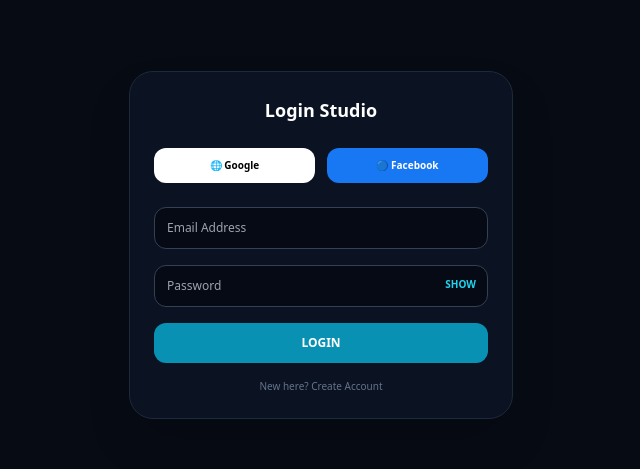
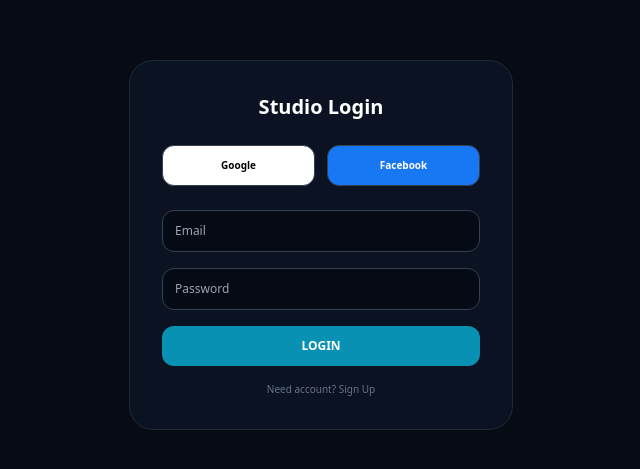
Before and after one commit to deepbhauak-wq/cineflow-ai, a Next.js app: page / in a window 1280 px wide. Shown: the part 155-624 px from the top of the page, without its empty margins (319-959 px from the left). Built offline with nearby package versions, Linux system fonts and the light colour scheme.

Commit message:
Update page.jsx

```diff
--- a/app/page.jsx
+++ b/app/page.jsx
@@ -4,86 +4,105 @@ import React, { useState } from "react";
 export default function CineFlowProStudio() {
   const [isLoggedIn, setIsLoggedIn] = useState(false);
   const [authMode, setAuthMode] = useState("login");
-  const [showPass, setShowPass] = useState(false);
+  const [prompt, setPrompt] = useState("यीशु तूफान के बीच नाव में...");
 
-  // Dashboard states
-  const [prompt, setPrompt] = useState("यीशु तूफान के बीच नाव में...");
+  // States for 6-point Structure
+  const [ratio, setRatio] = useState("16:9");
+  const [duration, setDuration] = useState("60 Min");
+  const [story, setStory] = useState("Auto");
+  const [video, setVideo] = useState("Veo");
   const [style, setStyle] = useState("Bible Art");
-  const [plan, setPlan] = useState("Pro");
+  const [loading, setLoading] = useState(false);
 
   // Auth Handler
   const handleAuth = (e) => { e.preventDefault(); setIsLoggedIn(true); };
 
+  // Generate Button Handler
+  const handleGenerate = () => {
+    setLoading(true);
+    setTimeout(() => {
+        alert("🚀 Cinema Video Package Generated Successfully!");
+        setLoading(false);
+    }, 2000);
+  };
+
   if (!isLoggedIn) {
     return (
       <div className="min-h-screen bg-[#070b14] flex items-center justify-center p-4">
-        <div className="w-full max-w-sm bg-[#0b1222] p-6 rounded-3xl border border-slate-800 shadow-2xl">
-          <h2 className="text-lg font-black text-white mb-6 text-center">{authMode === 'login' ? 'Login Studio' : 'Create Account'}</h2>
-
-          {/* Social Buttons */}
+        <div className="w-full max-w-sm bg-[#0b1222] p-8 rounded-3xl border border-slate-800 text-center">
+          <h2 className="text-xl font-black text-white mb-6">{authMode === 'login' ? 'Studio Login' : 'Create Account'}</h2>
           <div className="grid grid-cols-2 gap-3 mb-6">
-            <button className="text-[10px] font-bold p-2.5 bg-white text-black rounded-xl">🌐 Google</button>
-            <button className="text-[10px] font-bold p-2.5 bg-[#1877F2] text-white rounded-xl">🔵 Facebook</button>
+            <button onClick={() => alert("Google Auth Active")} className="text-[10px] font-bold p-3 bg-white text-black rounded-xl border border-slate-700">Google</button>
+            <button onClick={() => alert("FB Auth Active")} className="text-[10px] font-bold p-3 bg-[#1877F2] text-white rounded-xl border border-slate-700">Facebook</button>
           </div>
-
           <form onSubmit={handleAuth} className="space-y-4">
-            {authMode === 'signup' && <input type="text" placeholder="Full Name" className="w-full bg-[#060a14] border border-slate-700 p-3 rounded-xl text-xs" />}
-            <input type="email" placeholder="Email Address" className="w-full bg-[#060a14] border border-slate-700 p-3 rounded-xl text-xs" />
-
-            {/* Password Field with Show/Hide Toggle */}
-            <div className="relative">
-              <input type={showPass ? "text" : "password"} placeholder="Password" className="w-full bg-[#060a14] border border-slate-700 p-3 rounded-xl text-xs" />
-              <button type="button" onClick={() => setShowPass(!showPass)} className="absolute right-3 top-3 text-[10px] font-bold text-cyan-400">
-                {showPass ? "HIDE" : "SHOW"}
-              </button>
-            </div>
-
+            <input type="email" placeholder="Email" className="w-full bg-[#060a14] border border-slate-700 p-3 rounded-xl text-xs" />
+            <input type="password" placeholder="Password" className="w-full bg-[#060a14] border border-slate-700 p-3 rounded-xl text-xs" />
             <button className="w-full py-3 bg-cyan-600 rounded-xl font-black text-xs text-white uppercase">{authMode === 'login' ? 'Login' : 'Sign Up'}</button>
           </form>
-          <p className="mt-4 text-[10px] text-center text-slate-500 cursor-pointer" onClick={() => setAuthMode(authMode === 'login' ? 'signup' : 'login')}>
-            {authMode === 'login' ? "New here? Create Account" : "Already have account? Login"}
+          <p className="mt-4 text-[10px] text-slate-500 cursor-pointer" onClick={() => setAuthMode(authMode === 'login' ? 'signup' : 'login')}>
+            {authMode === 'login' ? "Need account? Sign Up" : "Have account? Login"}
           </p>
         </div>
       </div>
     );
   }
 
-  // Dashboard (6-Point Structure)
   return (
     <div className="min-h-screen bg-[#070b14] text-slate-100 font-sans pb-10">
-      <header className="px-5 py-4 border-b border-slate-800 bg-[#090f1d] flex justify-between items-center">
+      <header className="px-5 py-4 border-b border-slate-800 flex justify-between items-center sticky top-0 bg-[#090f1d]/80 backdrop-blur-md">
         <h1 className="text-xs font-black text-cyan-400 uppercase tracking-widest">CineFlow Pro Studio</h1>
-        <button onClick={() => setIsLoggedIn(false)} className="text-[9px] bg-red-950 text-red-300 px-3 py-1 rounded font-bold uppercase">Logout</button>
+        <button onClick={() => setIsLoggedIn(false)} className="text-[9px] bg-red-900/20 text-red-400 px-3 py-1 rounded font-bold uppercase border border-red-900">Logout</button>
       </header>
 
       <main className="max-w-xl mx-auto px-4 pt-6 space-y-6">
+        {/* 1. Master Story */}
         <div className="p-4 rounded-2xl bg-[#0b1222] border border-slate-800 space-y-2">
           <label className="text-[9px] font-black uppercase text-cyan-500">🎛️ 1. Master Story Input</label>
-          <textarea value={prompt} onChange={(e) => setPrompt(e.target.value)} rows={3} className="w-full bg-[#060a14] border border-slate-800 rounded-xl p-3 text-xs outline-none" />
+          <textarea value={prompt} onChange={(e) => setPrompt(e.target.value)} rows={3} className="w-full bg-[#060a14] border border-slate-800 rounded-xl p-3 text-xs outline-none focus:border-cyan-500" />
         </div>
 
-        <div className="grid grid-cols-2 gap-4">
-            <div className="p-3 rounded-2xl bg-[#0b1222] border border-slate-800"><label className="text-[8px] font-bold text-slate-500">📺 2. ASPECT RATIO</label><select className="w-full bg-transparent text-xs font-bold outline-none"><option>16:9 Cinema</option></select></div>
-            <div className="p-3 rounded-2xl bg-[#0b1222] border border-slate-800"><label className="text-[8px] font-bold text-slate-500">📚 3. TIMELINE</label><select className="w-full bg-transparent text-xs font-bold outline-none"><option>60 Min Mode</option></select></div>
+        {/* 2. Aspect Ratio */}
+        <div className="p-4 rounded-2xl bg-[#0b1222] border border-slate-800 space-y-2">
+            <label className="text-[9px] font-black uppercase text-cyan-500">📺 2. Aspect Ratio</label>
+            <div className="grid grid-cols-3 gap-2">
+                {["16:9", "9:16", "21:9"].map(r => <button key={r} onClick={() => setRatio(r)} className={`p-2 rounded-lg text-[10px] font-bold border transition-all ${ratio === r ? 'bg-cyan-900 border-cyan-500' : 'bg-[#060a14] border-slate-800'}`}>{r}</button>)}
+            </div>
         </div>
 
-        <div className="grid grid-cols-2 gap-4">
-            <div className="p-3 rounded-2xl bg-[#0b1222] border border-slate-800"><label className="text-[8px] font-bold text-purple-400">🧠 4. STORY AI</label><select className="w-full bg-transparent text-xs font-bold outline-none"><option>GPT-5.6</option></select></div>
-            <div className="p-3 rounded-2xl bg-[#0b1222] border border-slate-800"><label className="text-[8px] font-bold text-cyan-400">📹 5. VIDEO AI</label><select className="w-full bg-transparent text-xs font-bold outline-none"><option>Veo</option></select></div>
+        {/* 3. Timeline */}
+        <div className="p-4 rounded-2xl bg-[#0b1222] border border-slate-800 space-y-2">
+            <label className="text-[9px] font-black uppercase text-cyan-500">📚 3. Timeline Mode</label>
+            <div className="grid grid-cols-3 gap-2">{["3 Min", "30 Min", "60 Min"].map(d => <button key={d} onClick={() => setDuration(d)} className={`p-2 rounded-lg text-[10px] font-bold border transition-all ${duration === d ? 'bg-indigo-900 border-indigo-500' : 'bg-[#060a14] border-slate-800'}`}>{d}</button>)}</div>
         </div>
 
+        {/* 4 & 5. AI Engines */}
+        <div className="grid grid-cols-2 gap-4">
+            <div className="p-4 rounded-2xl bg-[#0b1222] border border-slate-800">
+                <label className="text-[9px] font-black text-purple-400 uppercase">🧠 4. Story AI</label>
+                <div className="grid grid-cols-1 gap-1 mt-1">{["Auto", "GPT", "Gemini"].map(m => <button key={m} onClick={() => setStoryModel(m)} className={`text-[9px] p-1 rounded font-bold ${storyModel === m ? 'bg-purple-900' : ''}`}>{m}</button>)}</div>
+            </div>
+            <div className="p-4 rounded-2xl bg-[#0b1222] border border-slate-800">
+                <label className="text-[9px] font-black text-cyan-400 uppercase">📹 5. Video AI</label>
+                <div className="grid grid-cols-1 gap-1 mt-1">{["Veo", "Kling", "Runway"].map(v => <button key={v} onClick={() => setVideoModel(v)} className={`text-[9px] p-1 rounded font-bold ${videoModel === v ? 'bg-cyan-900' : ''}`}>{v}</button>)}</div>
+            </div>
+        </div>
+
+        {/* 6. Visual Style Gallery */}
         <div className="p-4 rounded-2xl bg-[#0b1222] border border-slate-800 space-y-3">
-          <label className="text-[9px] font-black uppercase text-amber-500">🎞️ 6. Visual Atmosphere & Style</label>
+          <label className="text-[9px] font-black uppercase text-amber-500">🎞️ 6. Visual Atmosphere</label>
           <div className="grid grid-cols-2 gap-2">
             {[{n:"Bible Art", i:"📜"}, {n:"Cinematic", i:"⚔️"}, {n:"3D Anim", i:"🧊"}, {n:"Documentary", i:"🎥"}].map((st) => (
-              <button key={st.n} onClick={() => setStyle(st.n)} className={`p-3 rounded-xl border text-[10px] font-bold flex items-center gap-2 ${style === st.n ? 'bg-[#1f1910] border-amber-500 text-amber-200' : 'bg-[#060a14] border-slate-800 text-slate-400'}`}>
+              <button key={st.n} onClick={() => setStyle(st.n)} className={`p-3 rounded-xl border text-[10px] font-bold flex items-center gap-2 transition-all ${style === st.n ? 'bg-[#1f1910] border-amber-500 text-amber-200' : 'bg-[#060a14] border-slate-800 text-slate-400'}`}>
                 <span className="text-sm">{st.i}</span> {st.n}
               </button>
             ))}
           </div>
         </div>
 
-        <button className="w-full py-4 bg-gradient-to-r from-cyan-600 to-blue-600 rounded-2xl font-black text-xs uppercase tracking-widest text-white shadow-lg">🚀 Generate Cinema Video Package</button>
+        <button onClick={handleGenerate} className="w-full py-4 bg-gradient-to-r from-cyan-500 to-blue-600 rounded-2xl font-black text-xs uppercase tracking-widest text-white hover:scale-[1.01] transition-all">
+          {loading ? "PROCESSING..." : "🚀 Generate Cinema Video Package"}
+        </button>
       </main>
     </div>
   );
```
